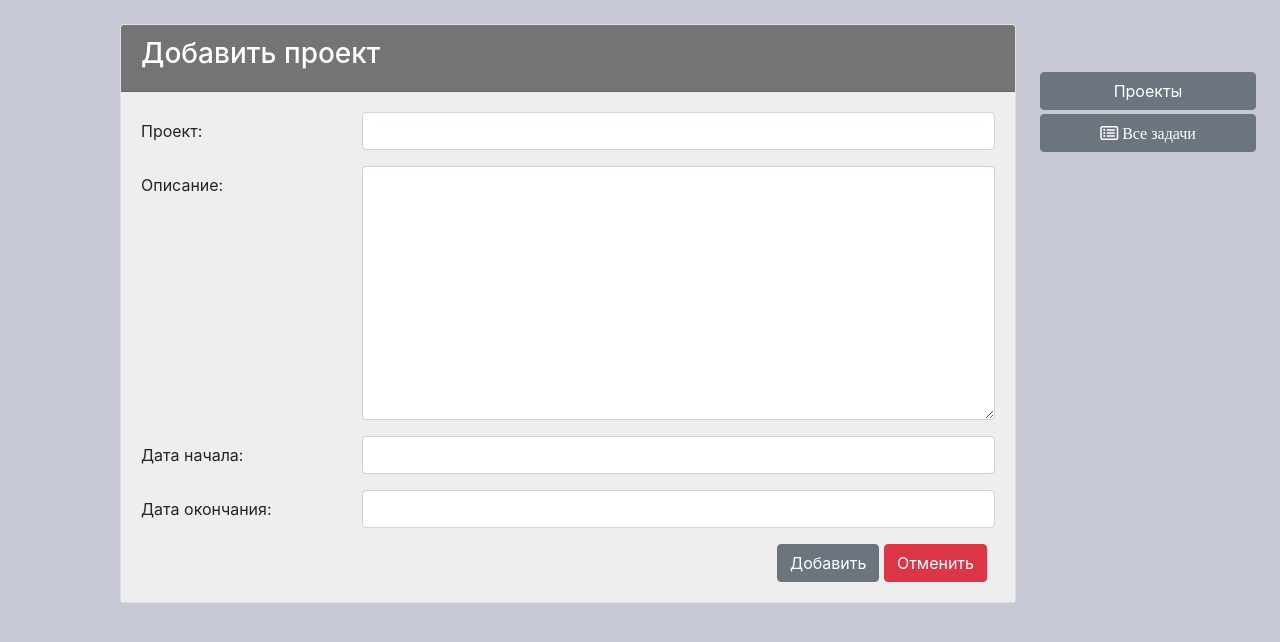
After one commit to nrbksv/issue_tracker, a Django app: page /project/add in a window 1280 px wide. The commit adds this page. Shown: the top 642 px of the page. Run offline with Django 3.2, Linux system fonts and the light colour scheme; some libraries are stand-ins or nearby versions.

Commit message:
Added project creation.

```diff
--- a/issue_tracker/issue_tracker/urls.py
+++ b/issue_tracker/issue_tracker/urls.py
@@ -22,13 +22,15 @@ from tracker.views import (
         IssueUpdate,
         IssueDelete,
         ProjectListView,
-        ProjectDetailView
+        ProjectDetailView,
+        ProjectCreateView
     )
 
 urlpatterns = [
     path('admin/', admin.site.urls),
     path('', ProjectListView.as_view(), name='projects-list'),
     path('project/<int:pk>', ProjectDetailView.as_view(), name='project-detail'),
+    path('project/add', ProjectCreateView.as_view(), name='project-create'),
     path('issues/all', IssueListView.as_view(), name='issues-list'),
     path('issue/<int:pk>', IssueDetail.as_view(), name='issue-detail'),
     path('issue/add', NewIssue.as_view(), name='new-issue'),
--- a/issue_tracker/tracker/forms.py
+++ b/issue_tracker/tracker/forms.py
@@ -1,7 +1,7 @@
-from django.forms import ModelForm, TextInput, Select, Textarea, CheckboxSelectMultiple, widgets
+from django.forms import ModelForm, TextInput, Select, Textarea, CheckboxSelectMultiple, widgets, DateInput
 from django import forms
 
-from tracker.models import Issue
+from tracker.models import Issue, Project
 
 
 class IssueForm(ModelForm):
@@ -25,6 +25,27 @@ class IssueForm(ModelForm):
         }
 
 
+class ProjectForm(ModelForm):
+    class Meta:
+        model = Project
+        fields = ['project', 'project_description', 'date_start', 'date_finish']
+
+        widgets = {
+            'project': TextInput(attrs={
+                'class': 'form-control'
+            }),
+            'project_description': Textarea(attrs={
+                'class': 'form-control'
+            }),
+            'date_start': DateInput(attrs={
+                'class': 'form-control'
+            }),
+            'date_finish': DateInput(attrs={
+                'class': 'form-control'
+            })
+        }
+
+
 class SearchForm(forms.Form):
     search = forms.CharField(
         max_length=100,
--- a/issue_tracker/tracker/templates/base.html
+++ b/issue_tracker/tracker/templates/base.html
@@ -13,11 +13,10 @@
     <title>Issue tracker</title>
 </head>
 <body class="content d-flex">
-    <div class="card {% if search_form %} ml-auto {% else %} mx-auto{% endif %} mt-3 my-card border-0 main-card " style="width: 70%;">
+    <div class="card ml-auto mt-3 my-card border-0 main-card " style="width: 70%;">
         {% block content %}
         {% endblock %}
     </div>
-    {% if search_form %}
     <div class="mx-1 mt-5 ">
         <div class="card card-side border-0 sticky-top" style="width: 16rem;">
           <div class="card-body">
@@ -26,7 +25,6 @@
           </div>
         </div>
     </div>
-    {% endif %}
 
  <script src="https://cdn.jsdelivr.net/npm/bootstrap@5.0.0-beta1/dist/js/bootstrap.bundle.min.js"
          integrity="sha384-ygbV9kiqUc6oa4msXn9868pTtWMgiQaeYH7/t7LECLbyPA2x65Kgf80OJFdroafW"
--- a/issue_tracker/tracker/templates/card_base.html
+++ b/issue_tracker/tracker/templates/card_base.html
@@ -6,7 +6,6 @@
         <div class="card-header d-flex card-h">
             {% block form-header %}
             {% endblock %}
-            <a class="icons icon-list ml-auto align-middle" href="{% url 'issues-list' %}"><i class="far fa-list-alt"></i></a>
         </div>
         <div class="card-body card-b">
             {% block form %}
--- a/issue_tracker/tracker/templates/issues/list.html
+++ b/issue_tracker/tracker/templates/issues/list.html
@@ -2,8 +2,9 @@
 {% load static %}
 
 {% block links %}
-      <a href="{% url 'issues-list' %}" class="btn btn-secondary mt-1" style="width: 100%"><i class="far fa-list-alt">  Все задачи</i></a>
-      <a href="{% url 'new-issue' %}" class="btn btn-secondary mt-1" style="width: 100%"><i class="far fa-plus-square">  Добавить</i></a>
+    <a href="{% url 'projects-list' %}" class="btn btn-secondary mt-1" style="width: 100%"><i class="far fa-list-alt">  Проекты</i></a>
+      <a href="{% url 'issues-list' %}" class="btn btn-secondary mt-1" style="width: 100%"><i class="fas fa-tasks">  Все задачи</i></a>
+      <a href="{% url 'new-issue' %}" class="btn btn-secondary mt-1" style="width: 100%"><i class="far fa-plus-square">  Добавить задачу</i></a>
         {% include 'partial/search_form.html' %}
 {% endblock %}
 
--- /dev/null
+++ b/issue_tracker/tracker/templates/projects/create.html
@@ -0,0 +1,20 @@
+{% extends 'card_base.html' %}
+
+{% block links %}
+    <a href="{% url 'projects-list' %}" class="btn btn-secondary mt-1" style="width: 100%">Проекты</a>
+    <a href="{% url 'issues-list' %}" class="btn btn-secondary mt-1" style="width: 100%"><i class="far fa-list-alt">  Все задачи</i></a>
+{% endblock %}
+
+{% block form-header %}
+    <h3 class="">Добавить проект</h3>
+{% endblock %}
+
+{% block form %}
+    <form action="{% url 'project-create' %}" method="post">
+        {% include 'partial/form.html' %}
+        <div class="text-right">
+          <input class="btn btn-secondary" type="submit" value="Добавить">
+          <a class="btn btn-danger mr-2" href="{% url 'projects-list' %}">Отменить</a>
+        </div>
+    </form>
+{% endblock %}
--- a/issue_tracker/tracker/templates/projects/list.html
+++ b/issue_tracker/tracker/templates/projects/list.html
@@ -1,4 +1,9 @@
 {% extends 'base.html' %}
+
+{% block links %}
+    <a href="{% url 'project-create' %}" class="btn btn-secondary mt-1" style="width: 100%"><i class="far fa-plus-square">  Добавить проект</i></a>
+    <a href="{% url 'issues-list' %}" class="btn btn-secondary mt-1" style="width: 100%"><i class="fas fa-tasks">  Все задачи</i></a>
+{% endblock %}
 
 {% block content %}
     <table class="table table-striped border bg-light">
--- a/issue_tracker/tracker/views/__init__.py
+++ b/issue_tracker/tracker/views/__init__.py
@@ -1,2 +1,2 @@
 from tracker.views.issues import IssueListView, IssueDetail, NewIssue, IssueUpdate, IssueDelete
-from tracker.views.projects import ProjectListView, ProjectDetailView
+from tracker.views.projects import ProjectListView, ProjectDetailView, ProjectCreateView
--- a/issue_tracker/tracker/views/projects.py
+++ b/issue_tracker/tracker/views/projects.py
@@ -1,6 +1,8 @@
-from django.views.generic import ListView, DetailView
+from django.views.generic import ListView, DetailView, CreateView
+from django.shortcuts import get_object_or_404, reverse
 
 from tracker.models import Project
+from tracker.forms import ProjectForm
 
 
 class ProjectListView(ListView):
@@ -14,3 +16,12 @@ class ProjectListView(ListView):
 class ProjectDetailView(DetailView):
     template_name = 'projects/detail.html'
     model = Project
+
+
+class ProjectCreateView(CreateView):
+    template_name = 'projects/create.html'
+    model = Project
+    form_class = ProjectForm
+
+    def get_success_url(self):
+        return reverse('project-detail', kwargs={'pk': self.object.pk })
```
Also changed, not shown: issue_tracker/tracker/templates/issues/detail.html (+5 -2 lines), issue_tracker/tracker/templates/projects/detail.html (+7 -4 lines). Lines whose indentation alone changed are shown as unchanged.
